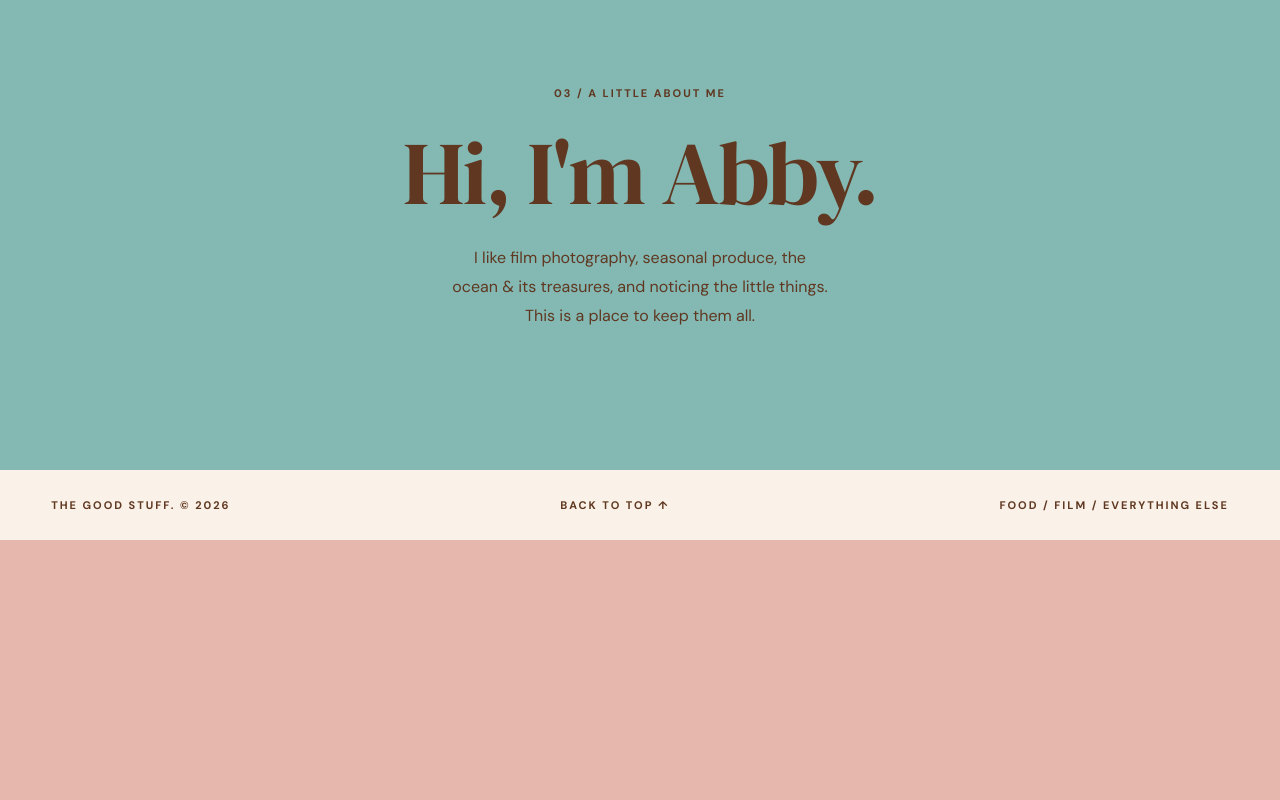
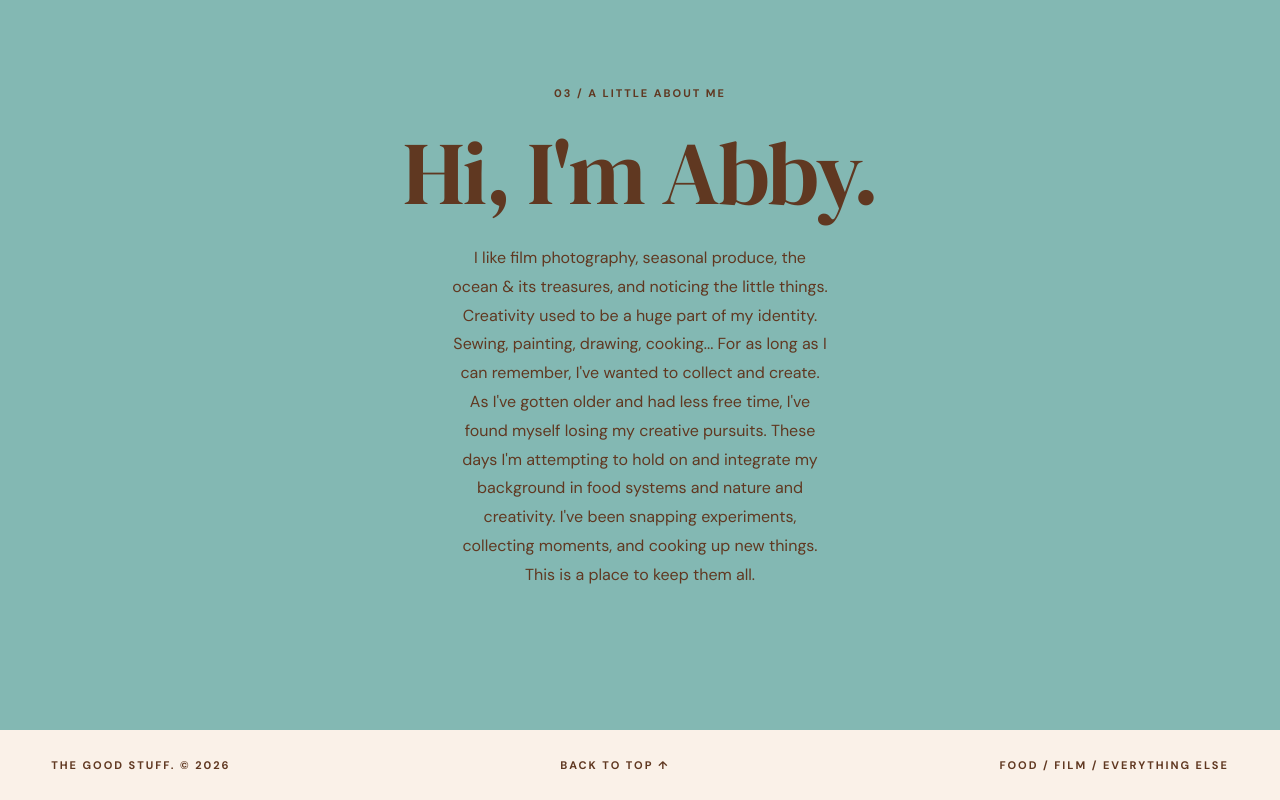
Before and after one commit to abigailin/lincreativearchive, a plain HTML site: page index.html in a window 1280 px wide. Shown: the part 5280-6080 px from the top of the page. Before the commit the page ends 5820 px from the top, so only its background shows below. Drawn offline with Linux system fonts and the light colour scheme.

Commit message:
Update index.html

```diff
--- a/index.html
+++ b/index.html
@@ -126,7 +126,7 @@
 <!-- To add a photo, upload it to /pictures and copy another figure here. -->
 </div>
 </section>
-<section class="about" id="about"><span class="eyebrow">03 / A LITTLE ABOUT ME</span><h2>Hi, I'm Abby.</h2><p>I like film photography, seasonal produce, the ocean & its treasures, and noticing the little things. This is a place to keep them all.</p><!-- Add your email here later: <a href="mailto:you@example.com">SAY HELLO ↗</a> --></section>
+<section class="about" id="about"><span class="eyebrow">03 / A LITTLE ABOUT ME</span><h2>Hi, I'm Abby.</h2><p>I like film photography, seasonal produce, the ocean & its treasures, and noticing the little things. Creativity used to be a huge part of my identity. Sewing, painting, drawing, cooking... For as long as I can remember, I've wanted to collect and create. As I've gotten older and had less free time, I've found myself losing my creative pursuits. These days I'm attempting to hold on and integrate my background in food systems and nature and creativity. I've been snapping experiments, collecting moments, and cooking up new things. This is a place to keep them all.</p><!-- Add your email here later: <a href="mailto:you@example.com">SAY HELLO ↗</a> --></section>
 </main>
 <footer><span>THE GOOD STUFF. © <span id="year">2026</span></span><a href="#top">BACK TO TOP ↑</a><span>FOOD / FILM / EVERYTHING ELSE</span></footer>
 <script src="script.js"></script>
```
